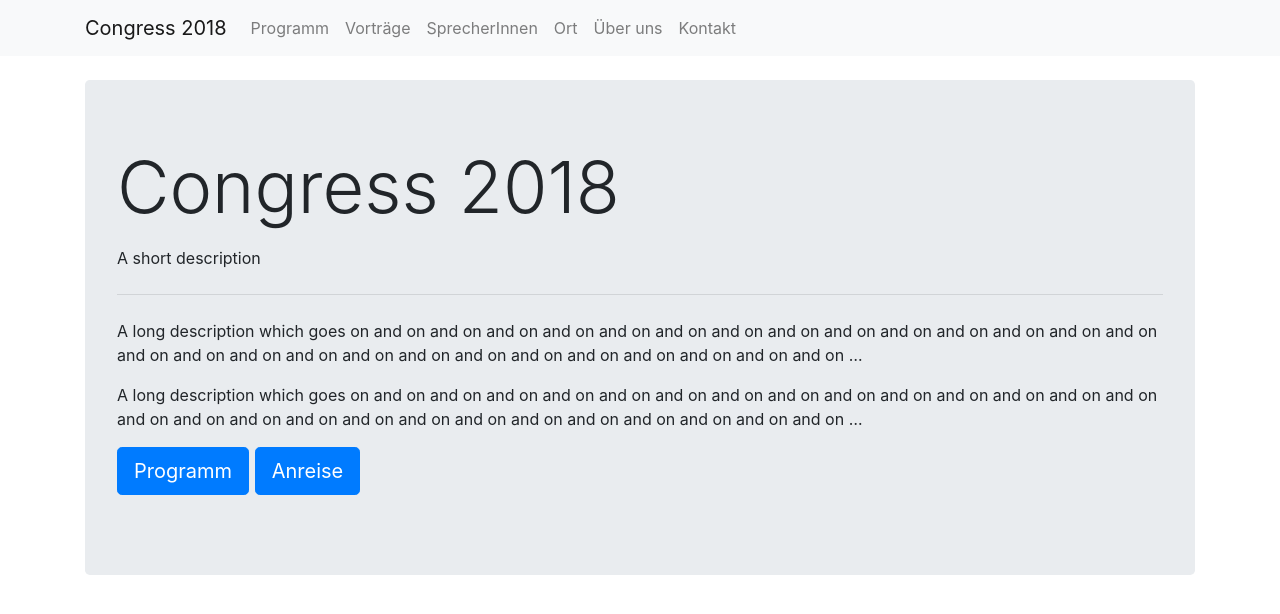
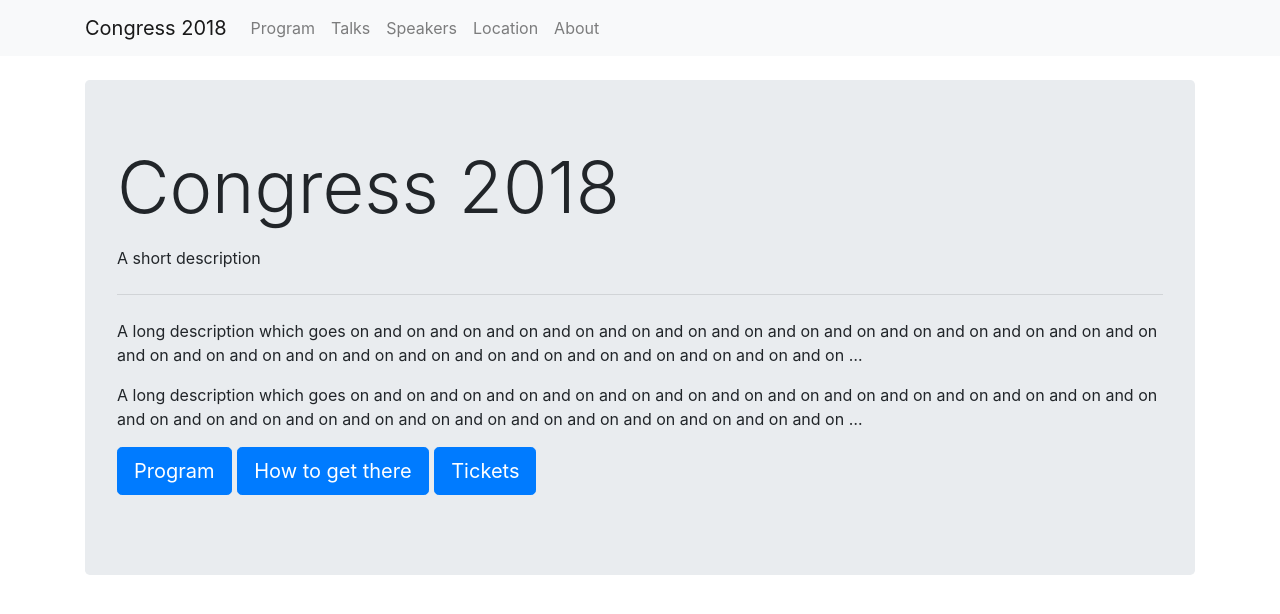
Before and after one commit to DigitaleGesellschaft/jekyll-conference, a Jekyll site: the page built from index.md, in a window 1280 px wide. Shown: the top 614 px of the page. Built offline with Jekyll 4.4.1, drawn with Linux system fonts in a browser that asks for light colours.

Commit message:
added possibility of absoulte links and differentiation between navbar and main page links

```diff
--- a/_config.yml
+++ b/_config.yml
@@ -36,20 +36,20 @@
       layout: location
 
 navigation:
-  - title: Programm
+  - navbar_name: Program
+    main_name: Program
     relative_url: /program/
-    show_on_start: true
-  - title: Vorträge
+  - navbar_name: Talks
     relative_url: /talks/
-  - title: SprecherInnen
+  - navbar_name: Speakers
     relative_url: /speakers/
-  - title: Ort
+  - navbar_name: Location
+    main_name: How to get there
     relative_url: /location/
-    show_on_start: Anreise
-  - title: Über uns
+  - navbar_name: About
     relative_url: /about/
-  - title: Kontakt
-    relative_url: /contact/
+  - main_name: Tickets
+    absolute_url: 'https://github.com'
 
 main_categories:
   - name: Cat A
--- a/_includes/header.html
+++ b/_includes/header.html
@@ -17,9 +17,10 @@
 
         <div class="collapse navbar-collapse" id="navbarSupportedContent">
           <ul class="navbar-nav mr-auto">
-            {% for link in site.navigation %}
+            {% assign navigation = site.navigation | where_exp: 'link', 'link.navbar_name' %}
+            {% for link in navigation %}
               <li class="nav-item {% if page.url contains link.relative_url %}active{% endif %}">
-                <a class="nav-link" href="{{ site.url }}{{ link.relative_url }}">{{ link.title }}</span></a>
+                <a class="nav-link" href="{% if link.absolute_url %}{{ link.absolute_url }}{% else %}{{ site.url }}{{ link.relative_url }}{% endif %}">{{ link.navbar_name }}</span></a>
               </li>
             {% endfor %}
           </ul>
--- a/_layouts/main.html
+++ b/_layouts/main.html
@@ -16,16 +16,12 @@
       {{ content }}
     </p>
 
-    {% assign navigation = site.navigation | where_exp: 'link', 'link.show_on_start' %}
+    {% assign navigation = site.navigation | where_exp: 'link', 'link.main_name' %}
     {% if navigation.size > 0 %}
       <p class="lead">
       {% for link in navigation %}
-        <a class="btn btn-primary btn-lg" href="{{ site.url }}{{ link.relative_url }}" role="button">
-          {% if link.show_on_start == true %}
-            {{ link.title }}
-          {% else %}
-            {{ link.show_on_start }}
-          {% endif %}
+        <a class="btn btn-primary btn-lg" href="{% if link.absolute_url %}{{ link.absolute_url }}{% else %}{{ site.url }}{{ link.relative_url }}{% endif %}" role="button">
+          {{ link.main_name }}
         </a>
       {% endfor %}
       </p>
--- a/program/index.html
+++ b/program/index.html
@@ -49,10 +49,6 @@
 
 {% assign total_duration_min = end_hour | minus: start_hour | times: 60 | minus: start_min | plus: end_min %}
 {% assign nbr_steps = total_duration_min | divided_by: site.time_steps %}
-
-{% if site.hide_links['location'] != true %}
-  ok
-{% endif %}
 
   <h1>{{ page.title }}</h1>
 
```
Also changed, not shown: about/index.md (+14 -3 lines), contact/index.md (deleted, +0 -19 lines).
